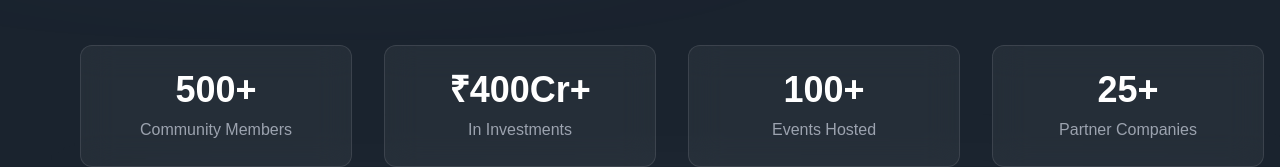
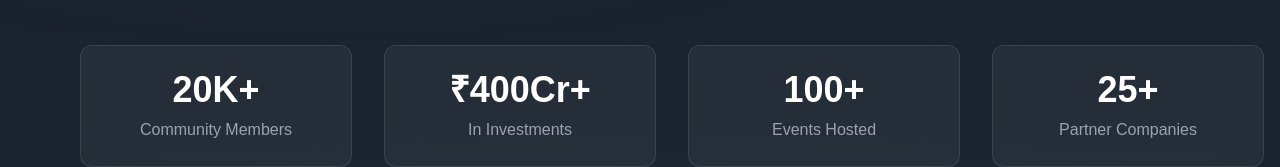
Before and after one commit to tushgaurav/agihouse-site, a Next.js app: page / in a window 1280 px wide. Shown: the part 447-614 px from the top of the page. Built offline with nearby package versions, Linux system fonts and the light colour scheme; a web font is replaced by a local one.

Commit message:
fix: stat number at hero

```diff
--- a/sections/Hero.jsx
+++ b/sections/Hero.jsx
@@ -53,7 +53,7 @@ const Hero = () => (
             whileHover={{ scale: 1.05 }}
             className="text-center p-4 sm:p-6 backdrop-blur-lg bg-white/5 rounded-xl border border-white/10 hover:bg-white/10 transition-all"
           >
-            <h3 className="text-3xl sm:text-4xl font-bold text-white">500+</h3>
+            <h3 className="text-3xl sm:text-4xl font-bold text-white">20K+</h3>
             <p className="text-gray-400 mt-2 text-sm sm:text-base">
               Community Members
             </p>
```
